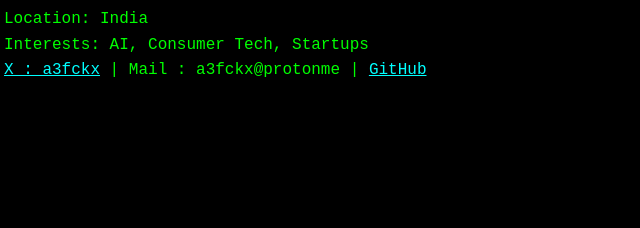
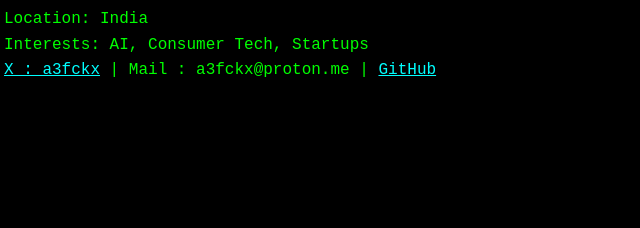
Before and after one commit to shubham-attri/attri-shubham, a plain HTML site: page index.html in a window 1280 px wide. Shown: the part 185-413 px from the top of the page, 389-1029 px from the left. Drawn offline with Linux system fonts and the light colour scheme.

Commit message:
changed mail

```diff
--- a/index.html
+++ b/index.html
@@ -284,7 +284,7 @@
                 <p></p>
                 <div class="social-links">
                     <a href="https://x.com/A3fckx" target="_blank" rel="noopener noreferrer"> X : a3fckx</a> |
-                    Mail : a3fckx@proton<dot>me</a> |
+                    Mail : a3fckx@proton.me</a> |
                     <a href="https://github.com/shubham-attri" target="_blank" rel="noopener noreferrer">GitHub</a>
                 </div>
             </div>
```
